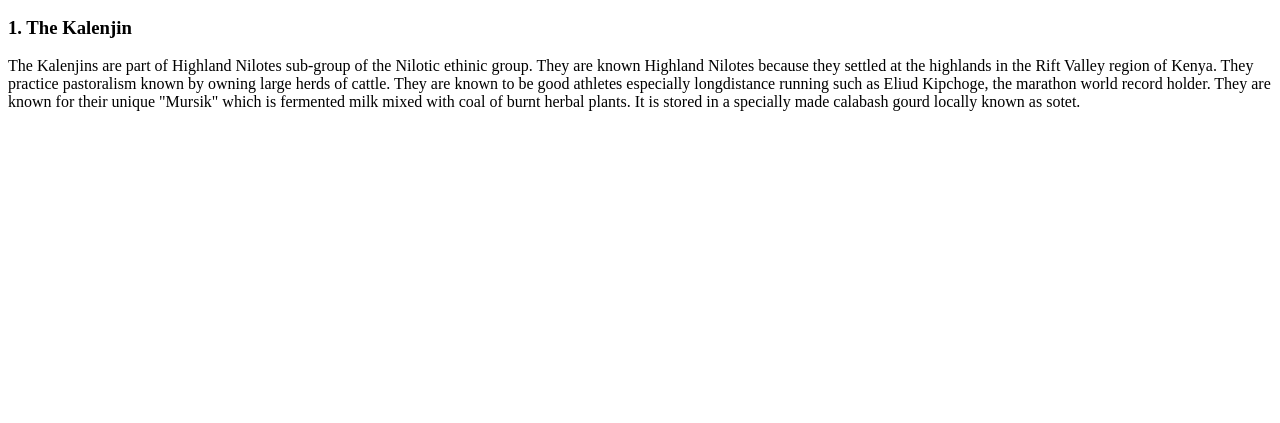
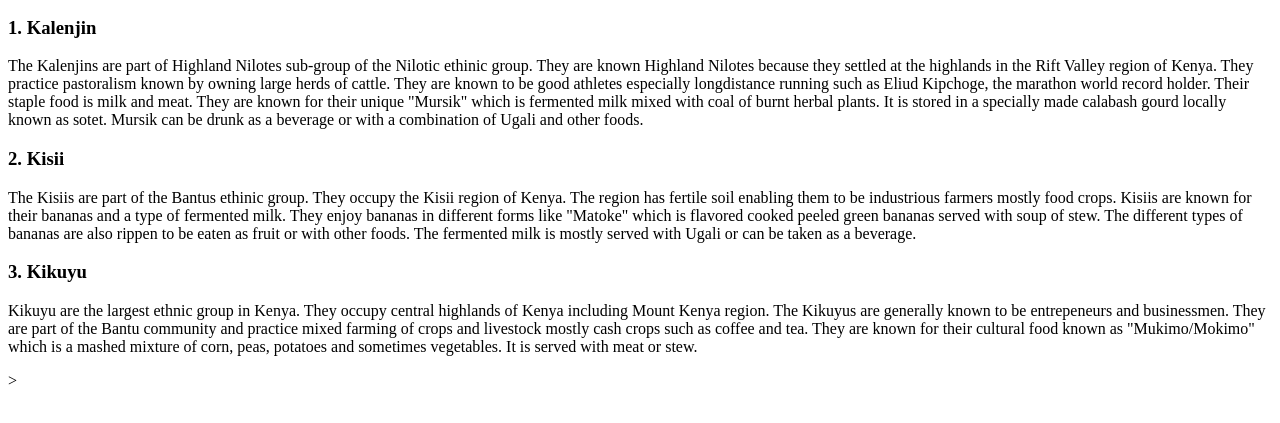
Before and after one commit to amosopande/final-project, a plain HTML site: page index.html in a window 1280 px wide. Shown: the part 287-710 px from the top of the page. Drawn offline with Linux system fonts and the light colour scheme.

Commit message:
add changes

```diff
--- a/index.html
+++ b/index.html
@@ -25,14 +25,31 @@
         </p>
     <h2>
         TRIBES</h2>
-    <h3>1. The Kalenjin</h3>
+    <h3>1. Kalenjin</h3>
         <p>
             The Kalenjins are part of Highland Nilotes sub-group of the Nilotic ethinic group.
             They are known Highland Nilotes because they settled at the highlands in the Rift Valley region of Kenya.
             They practice pastoralism known by owning large herds of cattle.
-            They are known to be good athletes especially longdistance running such as Eliud Kipchoge, the marathon world record holder.
+            They are known to be good athletes especially longdistance running such as Eliud Kipchoge, the marathon world record holder. Their staple food is milk and meat.
             They are known for their unique "Mursik" which is fermented milk mixed with coal of burnt herbal plants. It is stored in a specially made calabash gourd locally known as sotet.
+            Mursik can be drunk as a beverage or with a combination of Ugali and other foods.
         </p>
+    <h3>2. Kisii</h3>
+        <p>
+            The Kisiis are part of the Bantus ethinic group. They occupy the Kisii region of Kenya.
+            The region has fertile soil enabling them to be industrious farmers mostly food crops.
+            Kisiis are known for their bananas and a type of fermented milk.
+            They enjoy bananas in different forms like "Matoke" which is flavored cooked peeled green bananas served with soup of stew.
+            The different types of bananas are also rippen to be eaten as fruit or with other foods.
+            The fermented milk is mostly served with Ugali or can be taken as a beverage.
+        </p>
+    <h3>3. Kikuyu</h3>
+        <p>
+            Kikuyu are the largest ethnic group in Kenya. They occupy central highlands of Kenya including Mount Kenya region.
+            The Kikuyus are generally known to be entrepeneurs and businessmen.
+            They are part of the Bantu community and practice mixed farming of crops and livestock mostly cash crops such as coffee and tea.
+            They are known for their cultural food known as "Mukimo/Mokimo" which is a mashed mixture of corn, peas, potatoes and sometimes vegetables. It is served with meat or stew.
 
+        </p>>
 </body>
 </html>
```
